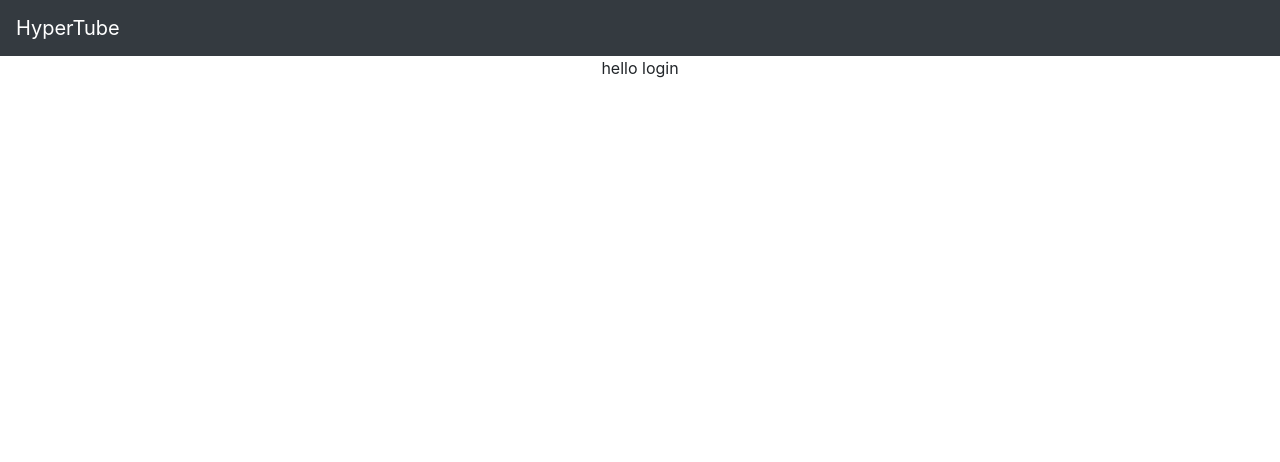
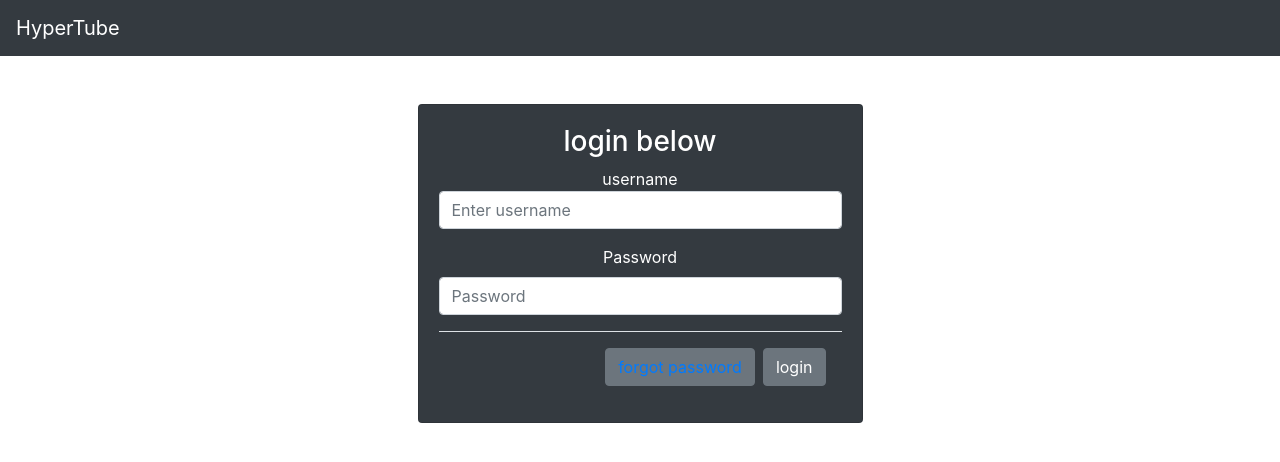
Before and after one commit to mmasima/hyperTube, a React (Create React App) app in the folder client/: page / in a window 1280 px wide. Shown: the top 462 px of the page. Built offline with nearby package versions, Linux system fonts and the light colour scheme.

Commit message:
still working on registration

```diff
--- a/client/package.json
+++ b/client/package.json
@@ -15,6 +15,5 @@
     "build": "react-scripts build",
     "test": "react-scripts test --env=jsdom",
     "eject": "react-scripts eject"
-  },
-  "proxy": "http://localhost:5000"
+  }
 }
--- a/client/src/components/login.js/login.js
+++ b/client/src/components/login.js/login.js
@@ -1,12 +1,41 @@
-import React, { Component } from 'react';
+import React from 'react';
 import 'bootstrap/dist/css/bootstrap.min.css';
+
 
 
 const Login = () => {
     return (
-        <div>
-            hello login
+        <div class="container mt-5">
+        <div class="row justify-content-center">
+            <div class="col-lg-5">
+                <div class="card bg-dark">
+                    <div class="card-body text-white">
+                        <h3 class="text-center white">
+                            login below
+                        </h3>
+                        <form action="/login" method="POST">
+                            <div class="form-group">
+                                <labelX>username</labelX>
+                                <input type="text" class="form-control" id="username" aria-describedby="emailHelp"
+                                    name="username" placeholder="Enter username" required />
+                            </div>
+                            <div class="form-group">
+                                <label for="exampleInputPassword1">Password</label>
+                                <input type="password" class="form-control" id="confirmPassword" name="password"
+                                    placeholder="Password" required />
+                            </div>
+                            <div class="modal-footer">
+                                <button type="button btn-primary" class="btn btn-secondary">
+                                    <a href="frgotpsswrd">forgot password</a>
+                                </button>
+                                <button type="submit" class="btn btn-secondary">login</button>
+                            </div>
+                        </form>
+                    </div>
+                </div>
+            </div>
         </div>
+    </div>
     )
 }
 
--- a/client/src/components/registration/registration.js
+++ b/client/src/components/registration/registration.js
@@ -1,17 +1,48 @@
-import React, { Component } from 'react';
+import React, { useState } from 'react';
+// import {Input} from 'reactstrap'
+import {useHistory} from 'react-router-dom';
 import 'bootstrap/dist/css/bootstrap.min.css';
 
-class Registration extends Component {
-    constructor(props) {
-        super(props)
 
-        this.state = {
-            username: ''
-        }
+
+function Registration() {
+    const[state, setState] = useState ({
+      userName:'',
+      firstname: "",
+      lastName:"",
+      userEmail: "",
+      userPassword: "",
+      verify: ""
+    })
+    const history = useHistory();
+    const submit = e => {
+        e.preventDefault()
+        console.log(state)
+        fetch('http://localhost:5000/register', {
+            method: 'POST',
+            body: JSON.stringify(state),
+            headers: {'Content-Type': 'application/json'},
+        })
+          .then(res => {
+                console.log(`req successful ${res.status}`);
+                if (res.status === 401)
+                    history.push('/register')
+                else if (res.status === 200)
+                    history.push('/login')
+
+            })
+         .catch(error => console.log(error))
+
+    }
+    const handleChange = (e) =>{
+        e.persist();
+        debugger
+        setState({
+            ...state,
+            [e.target.name]: e.target.value,
+        });
     }
 
-
-    render() {
         return (
             <div class="container mt-4">
             <h2 class="text-center text-white mb-4" >
@@ -33,7 +64,7 @@ class Registration extends Component {
                       <div class="form-group row">
                         <div class="col-sm-10 col-lg-10">
                           <label for="userName">Name</label>
-                          <input type="text" class="form-control" id="Name" name="Name" placeholder="enter name" required />
+                          <input type="text" class="form-control" id="Name" name="firstName" placeholder="enter name" required />
                         </div>
                       </div>
                       <div class="form-group row">
@@ -56,12 +87,7 @@ class Registration extends Component {
                           <label for="Password">Password</label>
                           <input type="password" class="form-control" id="Password" placeholder="enter Password"
                             name="userPassword" minlength="6" title="Must have digits, caps and small letters"
-                            pattern="(?=\S*\d)(?=\S*[a-z])(?=\S*[A-Z])\S*" require />
-                        </div>
-                        <div class="col-sm-10 col-lg-6">
-                          <label for="confirmPassword">confirm</label>
-                          <input type="password" class="form-control" id="confirmPassword" placeholder="Re-enter Password"
-                            name="confirmPassword" required />
+                            require />
                         </div>
                       </div>
                   <button type="submit" class="btn btn-secondary">Register!</button>
@@ -73,6 +99,5 @@ class Registration extends Component {
           </div>
         )
     }
-}
 
 export default Registration;
```
Also changed, not shown: 3 other files (tests, documents, lock files or other folders).
